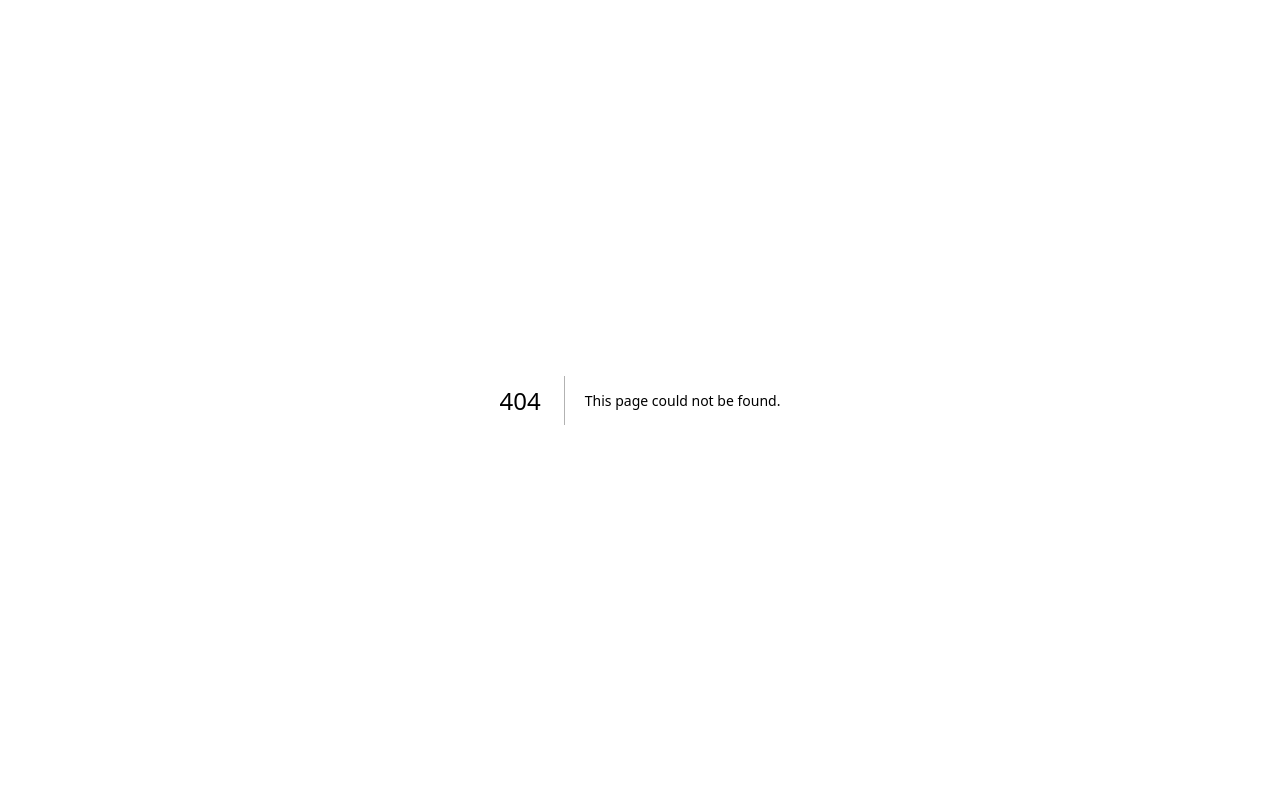
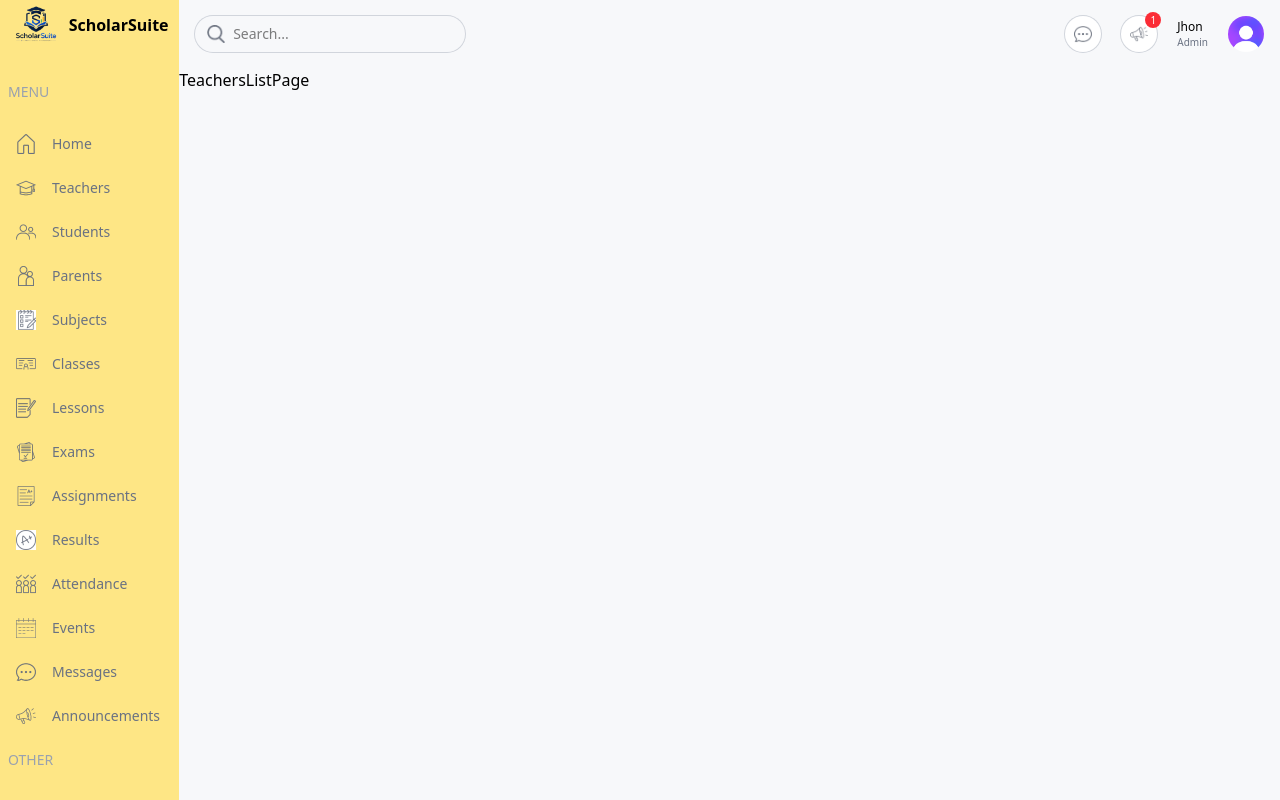
Before and after one commit to maufdev09/school_dashboard, a Next.js app: page /list/teachers in a window 1280 px wide. Before the commit this address had no page. Built offline with nearby package versions, Linux system fonts and the light colour scheme.

Commit message:
feat: create TeachersListPage component

```diff
--- /dev/null
+++ b/app/(dashboard)/list/teachers/page.tsx
@@ -0,0 +1,7 @@
+import React from "react";
+
+const TeachersListPage = () => {
+  return <div>TeachersListPage</div>;
+};
+
+export default TeachersListPage;
```
